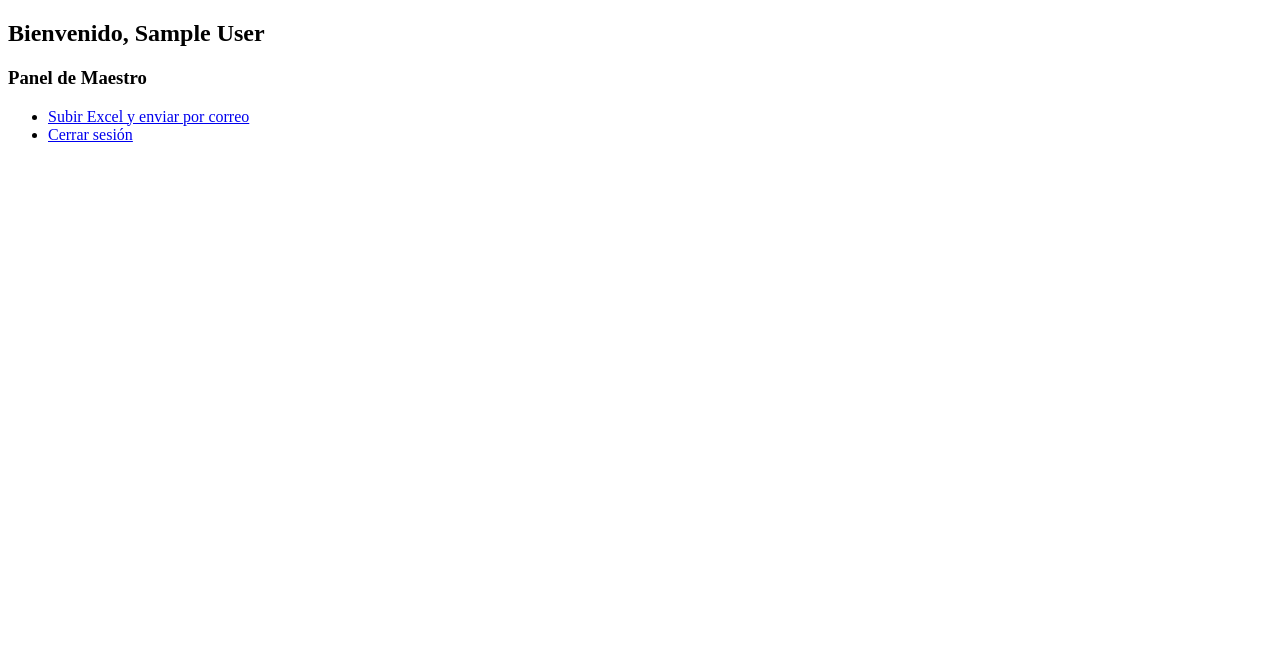
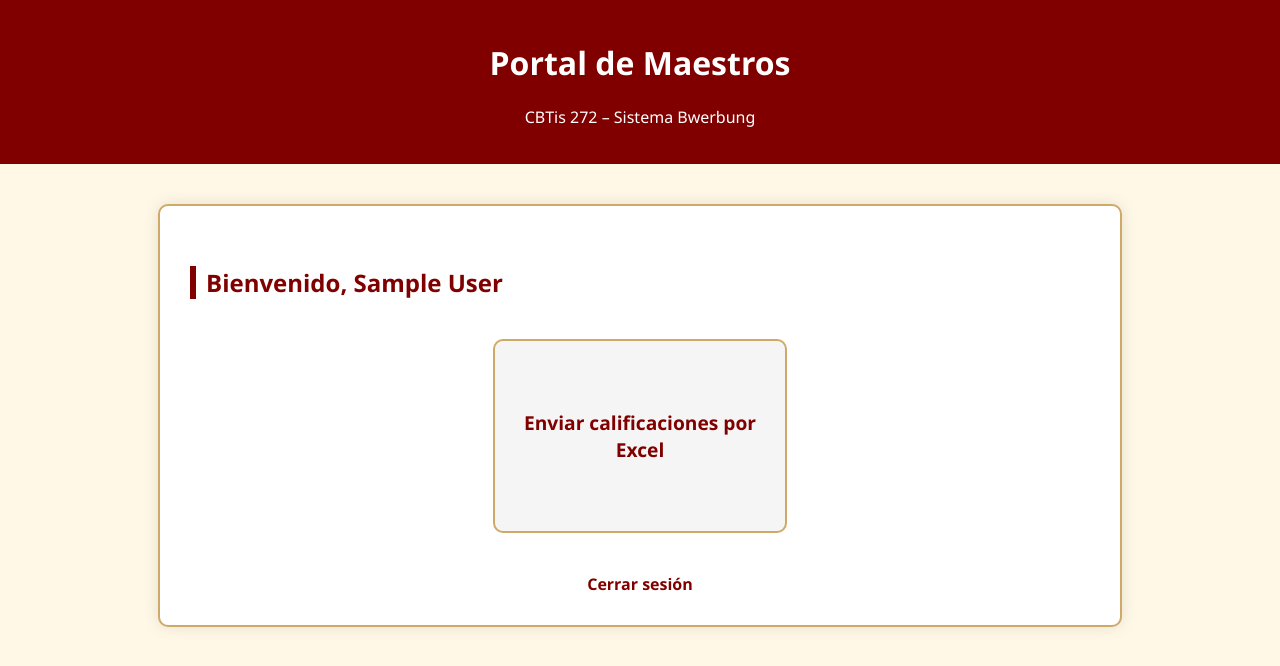
Before and after one commit to Armando59t/cbtis272, a Flask app: page /maestro in a window 1280 px wide. Shown: the top 666 px of the page. Run offline with Flask 3, Linux system fonts and the light colour scheme; the visitor is signed in with stand-in values (Sample User, id 1).

Commit message:
Update maestro_menu.html

```diff
--- a/templates/maestro_menu.html
+++ b/templates/maestro_menu.html
@@ -1,16 +1,108 @@
 <!DOCTYPE html>
 <html lang="es">
 <head>
-    <meta charset="UTF-8">
-    <title>Panel Maestro | Bwerbung</title>
+  <meta charset="UTF-8">
+  <title>Portal Maestros | CBTis 272</title>
+  <meta name="viewport" content="width=device-width, initial-scale=1">
+  <style>
+    :root {
+      --vino: #800000;
+      --crema: #fff8e7;
+      --dorado: #cfa968;
+      --gris: #f5f5f5;
+    }
+
+    body {
+      margin: 0;
+      font-family: 'Segoe UI', sans-serif;
+      background-color: var(--crema);
+      color: #333;
+    }
+
+    header {
+      background-color: var(--vino);
+      color: white;
+      padding: 20px;
+      text-align: center;
+    }
+
+    .contenedor {
+      max-width: 900px;
+      margin: 40px auto;
+      background-color: white;
+      border: 2px solid var(--dorado);
+      padding: 30px;
+      border-radius: 10px;
+      box-shadow: 0 0 15px rgba(0,0,0,0.1);
+    }
+
+    h2 {
+      border-left: 6px solid var(--vino);
+      padding-left: 10px;
+      color: var(--vino);
+      margin-top: 30px;
+    }
+
+    .opciones-acceso {
+      display: flex;
+      justify-content: space-around;
+      flex-wrap: wrap;
+      margin-top: 30px;
+    }
+
+    .tarjeta-opcion {
+      background-color: var(--gris);
+      border: 2px solid var(--dorado);
+      border-radius: 10px;
+      width: 250px;
+      height: 150px;
+      margin: 10px;
+      padding: 20px;
+      text-align: center;
+      cursor: pointer;
+      transition: transform 0.3s, box-shadow 0.3s;
+      display: flex;
+      flex-direction: column;
+      justify-content: center;
+      font-weight: bold;
+      font-size: 1.2em;
+      color: var(--vino);
+      text-decoration: none;
+    }
+
+    .tarjeta-opcion:hover {
+      transform: scale(1.05);
+      box-shadow: 0 8px 16px rgba(0,0,0,0.2);
+    }
+
+    .salir {
+      display: block;
+      text-align: center;
+      margin-top: 30px;
+      text-decoration: none;
+      color: var(--vino);
+      font-weight: bold;
+    }
+  </style>
 </head>
 <body>
-    <h2>Bienvenido, {{ nombre }}</h2>
-    <h3>Panel de Maestro</h3>
 
-    <ul>
-        <li><a href="/maestro/subir_excel">Subir Excel y enviar por correo</a></li>
-        <li><a href="/logout">Cerrar sesión</a></li>
-    </ul>
+<header>
+  <h1>Portal de Maestros</h1>
+  <p>CBTis 272 – Sistema Bwerbung</p>
+</header>
+
+<div class="contenedor">
+  <h2>Bienvenido, {{ nombre }}</h2>
+
+  <div class="opciones-acceso">
+    <a href="/maestro/subir_excel" class="tarjeta-opcion">
+      Enviar calificaciones por Excel
+    </a>
+  </div>
+
+  <a href="/logout" class="salir">Cerrar sesión</a>
+</div>
+
 </body>
 </html>
```
